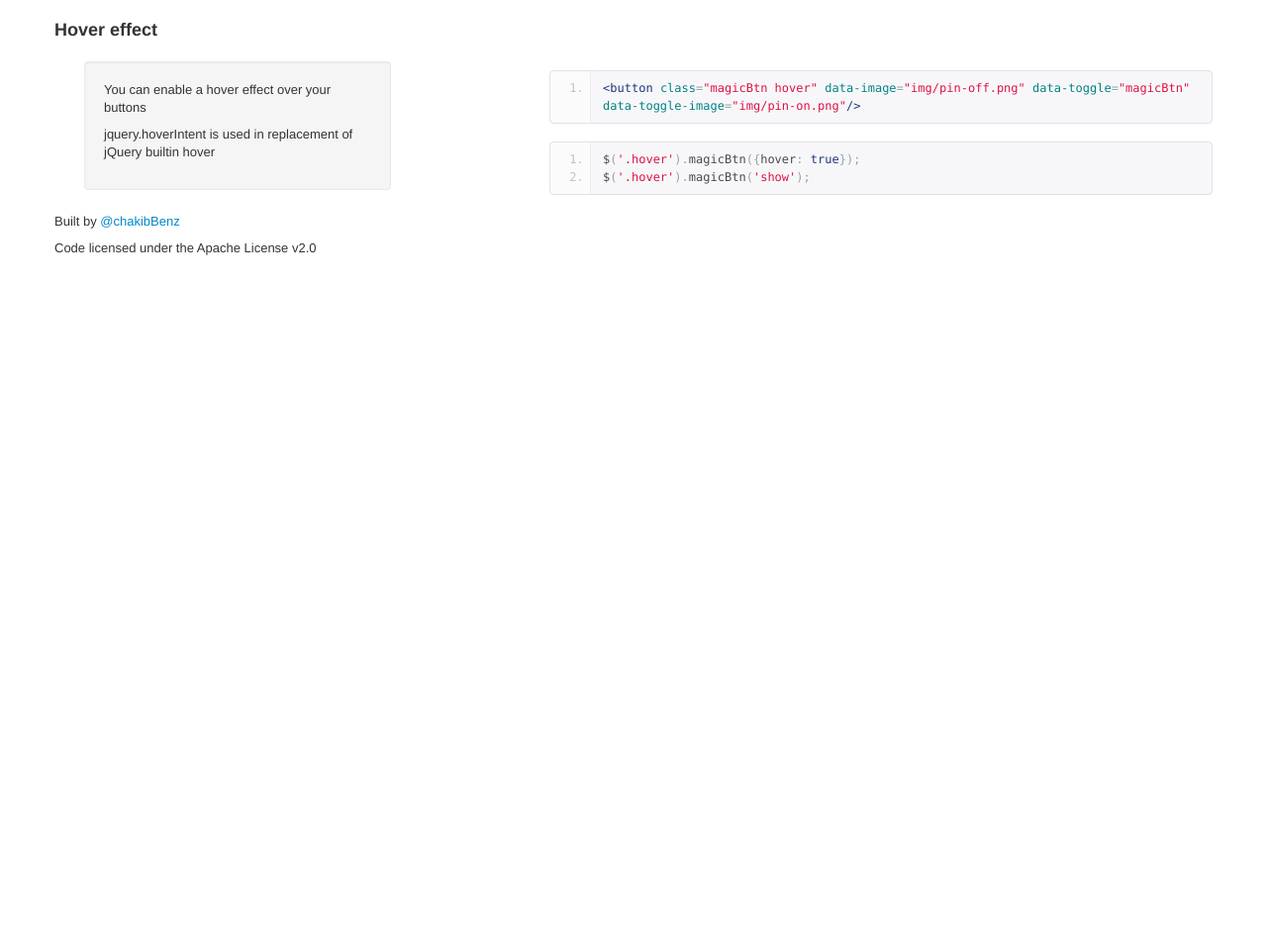
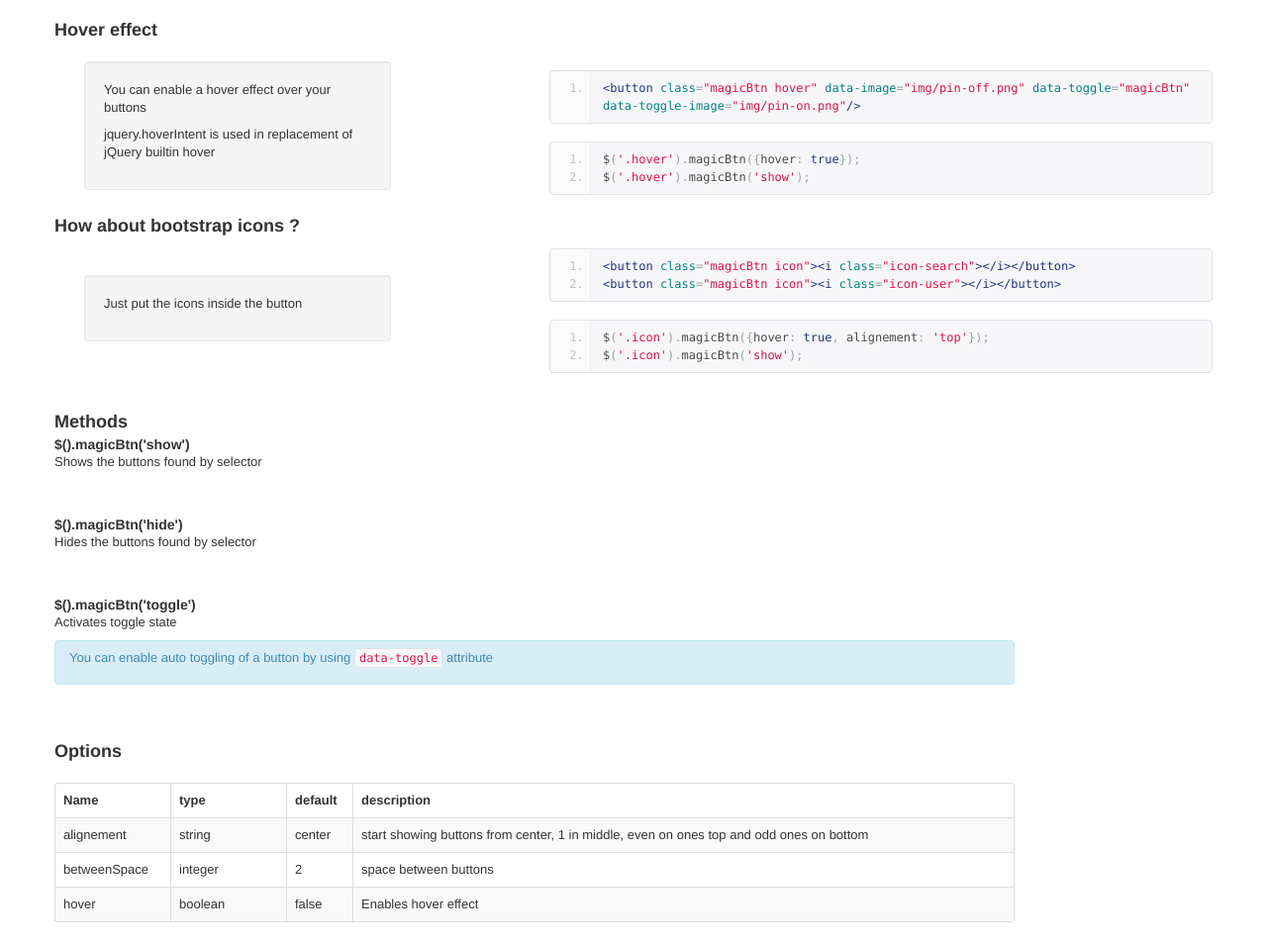
Before and after one commit to blob42/bootstrap-magic-button, a plain HTML site: page index.html in a window 1280 px wide. Shown: the part 1412-2365 px from the top of the page at 99% size. Before the commit the page ends 1681 px from the top, so only its background shows below. Drawn offline with nearby package versions, Linux system fonts and the light colour scheme; a script that the page names is missing.

Commit message:
updated doc

```diff
--- a/example.css
+++ b/example.css
@@ -2,8 +2,8 @@ button[class^="magicBtn hero"] {
 	margin-top: 80px;
 }
 
-footer .footer {
- style="margin-top: 45;
+.footer {
+ margin-top: 45px;
  padding:35px 0 36px;
  border-top: 1px solid #E5E5E5;
 }
--- a/index.html
+++ b/index.html
@@ -42,6 +42,8 @@
             <ul class="nav">
               <li class="active"><a href="#setup">Setup</a></li>
               <li><a href="#example">Examples</a></li>
+			  <li><a href="#methods">Methods</a></li>
+
             </ul>
           </div><!--/.nav-collapse -->
         </div>
@@ -112,7 +114,7 @@
 					<br />
 					<div class="well span3">
 						<p>Add a toggle effect using the <code>data-toggle="magicBtn"</code></p>
-						<button class="magicBtn" data-image="img/msg.png" data-toggle="magicBtn"></button>
+						<button class="magicBtn" data-image="img/msg.png" data-toggle="magicBtn"/>
 					</div>
 
 				</div>
@@ -168,6 +170,83 @@
 			</div>
 
 
+			<div class="row">
+				<div class="span5">
+
+					<h3>How about bootstrap icons ? </h3>
+
+					<br />
+					<br />
+					<div class="well span3">
+						<p>Just put the icons inside the button</p>
+						<button class="magicBtn icon"><i class="icon-search"></i></button>
+						<button class="magicBtn icon"><i class="icon-user"></i></button>
+					</div>
+
+				</div>
+				<div class="span7">
+						<br />
+						<br />
+						<pre class="prettyprint linenums">&lt;button class=&quot;magicBtn icon&quot;&gt;&lt;i class=&quot;icon-search&quot;&gt;&lt;/i&gt;&lt;/button&gt;<br/>&lt;button class=&quot;magicBtn icon&quot;&gt;&lt;i class=&quot;icon-user&quot;&gt;&lt;/i&gt;&lt;/button&gt;<br/></pre>
+						<pre class="prettyprint linenums">$('.icon').magicBtn({hover: true, alignement: 'top'});<br/>$('.icon').magicBtn('show');</pre>
+				</div>
+			</div>
+
+			<div class="row">
+			<br />
+				<div class="span10">
+					<h3 id="methods">Methods</h3>
+					<h4>$().magicBtn('show')</h4>
+					<p>Shows the buttons found by selector</p>
+					<br />
+					<br />
+					<h4>$().magicBtn('hide')</h4>
+					<p>Hides the buttons found by selector</p>
+					<br />
+					<br />
+					<h4>$().magicBtn('toggle')</h4>
+					<p>Activates toggle state</p>
+					<div class="alert alert-info">
+					<p>You can enable auto toggling of a button by using <code>data-toggle</code> attribute</p>
+					</div>
+					<br />
+					<br />
+					<h3>Options</h3>
+					<br />
+					<table class="table table-bordered table-striped">
+						<thead>
+							<tr>
+								<th style="width: 100px;">Name</th>
+								<th style="width: 100px;">type</th>
+								<th style="width: 50px;">default</th>
+								<th>description</th>
+							</tr>
+						</thead>
+							<tr>
+								<td>alignement</td>
+								<td>string</td>
+								<td>center</td>
+								<td>start showing buttons from center, 1 in middle, even on ones top and odd ones on bottom </td>
+							</tr>
+							<tr>
+								<td>betweenSpace</td>
+								<td>integer</td>
+								<td>2</td>
+								<td>space between buttons</td>
+							</tr>
+							<tr>
+								<td>hover</td>
+								<td>boolean</td>
+								<td>false</td>
+								<td>Enables hover effect</td>
+							</tr>
+						<tbody>
+						</tbody>
+					</table>
+					</div>
+			</div>
+
+
 
 
 		<footer class="footer">
@@ -196,6 +275,9 @@
 	$('.hover').magicBtn({hover: true});
 	$('.hover').magicBtn('show');
 
+	$('.icon').magicBtn({hover: true, alignement: 'top'});
+	$('.icon').magicBtn('show');
+
 	$('.well .magicBtn').magicBtn('show');
 
 
```
Also changed, not shown: img/msg.png, img/pin-off.png, img/pin-on.png.
